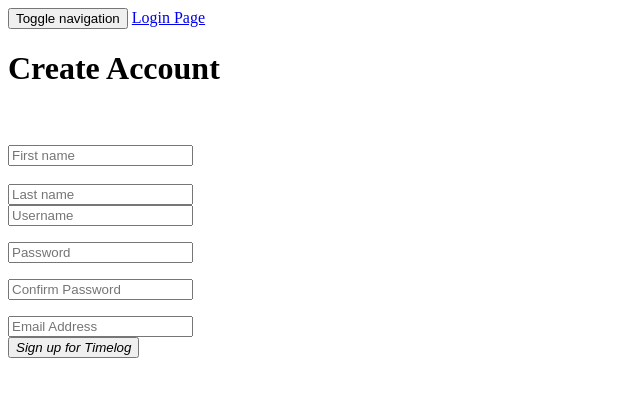
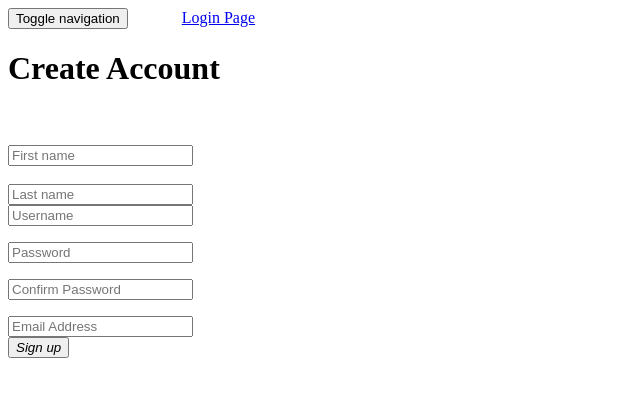
Before and after one commit to verediongzon/Django-TimeLog, a Django app: page /register/ in a window 1280 px wide. Shown: the top 397 px of the page, without its empty margins (0-640 px from the left). Run offline with Django 3.2, Linux system fonts and the light colour scheme.

Commit message:
Further Design Adjustments

```diff
--- a/logme/templates/logme/form.html
+++ b/logme/templates/logme/form.html
@@ -2,7 +2,6 @@
 {% load staticfiles %}
 
 <html lang="en">
-<<<<<<< HEAD
 	<head>
 		<title>Log In</title>
 			<meta charset="utf-8">
@@ -15,7 +14,7 @@
 		<nav class="navbar navbar-inverse navbar-fixed-top">
 			<div class="container-fluid">
 				<div class="navbar-header">
-					<a class="navbar-brand">Web Devs Time Log</a>
+					<a class="navbar-brand" style="margin-left:50px">Web Devs Time Log</a>
 				</div>
 			</div>
 		</nav>
--- a/logme/templates/logme/history.html
+++ b/logme/templates/logme/history.html
@@ -20,7 +20,7 @@
 						<span class="icon-bar"></span>
 						<span class="icon-bar"></span>
 					</button>
-					<a class="navbar-brand" href="{% url 'logat:home' %}">Web Developers Time Log</a>
+					<a class="navbar-brand" style="margin-left:50px" href="{% url 'logat:home' %}">Web Developers Time Log</a>
 				</div><!--end navbar-header -->
 			</div><!--end container-fluid -->
 		</nav><!--end nav -->
--- a/logme/templates/logme/home.html
+++ b/logme/templates/logme/home.html
@@ -21,7 +21,7 @@
 						<span class="icon-bar"></span>
 						<span class="icon-bar"></span>
 					</button>
-					<a class="navbar-brand" href="{% url 'logat:home' %}">Web Developers Time Log</a>
+					<a class="navbar-brand" style="margin-left:50px" href="{% url 'logat:home' %}">Web Developers Time Log</a>
 				</div>
 					<div class="collapse navbar-collapse" id="bs-example-navbar-collapse-1">
 						<ul class="nav navbar-nav navbar-right">
--- a/logme/templates/logme/register.html
+++ b/logme/templates/logme/register.html
@@ -20,7 +20,7 @@
 							<span class="icon-bar"></span>
 							<span class="icon-bar"></span>
 						</button>
-							<a class="navbar-brand" href = "{%url 'logat:index' %}">Login Page  <i class="glyphicon glyphicon-home"></a></i>
+							<a class="navbar-brand" style="margin-left:50px" href = "{%url 'logat:index' %}">Login Page  <i class="glyphicon glyphicon-home"></a></i>
 					</div>
 		</nav>
 			<div class="container">
@@ -66,7 +66,7 @@
 								<div class="form-group">
 									<input type="email" class="form-control" placeholder="Email Address" name="{{ form.email.html_name}}"required>
 								</div>
-									<span class="pull-right"><button type="submit" class="btn btn-primary btn-lg"><i class="glyphicon glyphicon-download-alt"> Sign up for Timelog</i></button>
+									<span class="pull-right"><button type="submit" class="btn btn-primary btn-lg"><i class="glyphicon glyphicon-download-alt"> Sign up</i></button>
 								<br>
 							</form>
 						</div>
```
Also changed, not shown: logme/static/logme/css/style.css (+6 -3 lines), logme/templates/logme/change_password.html (+4 -36 lines).
